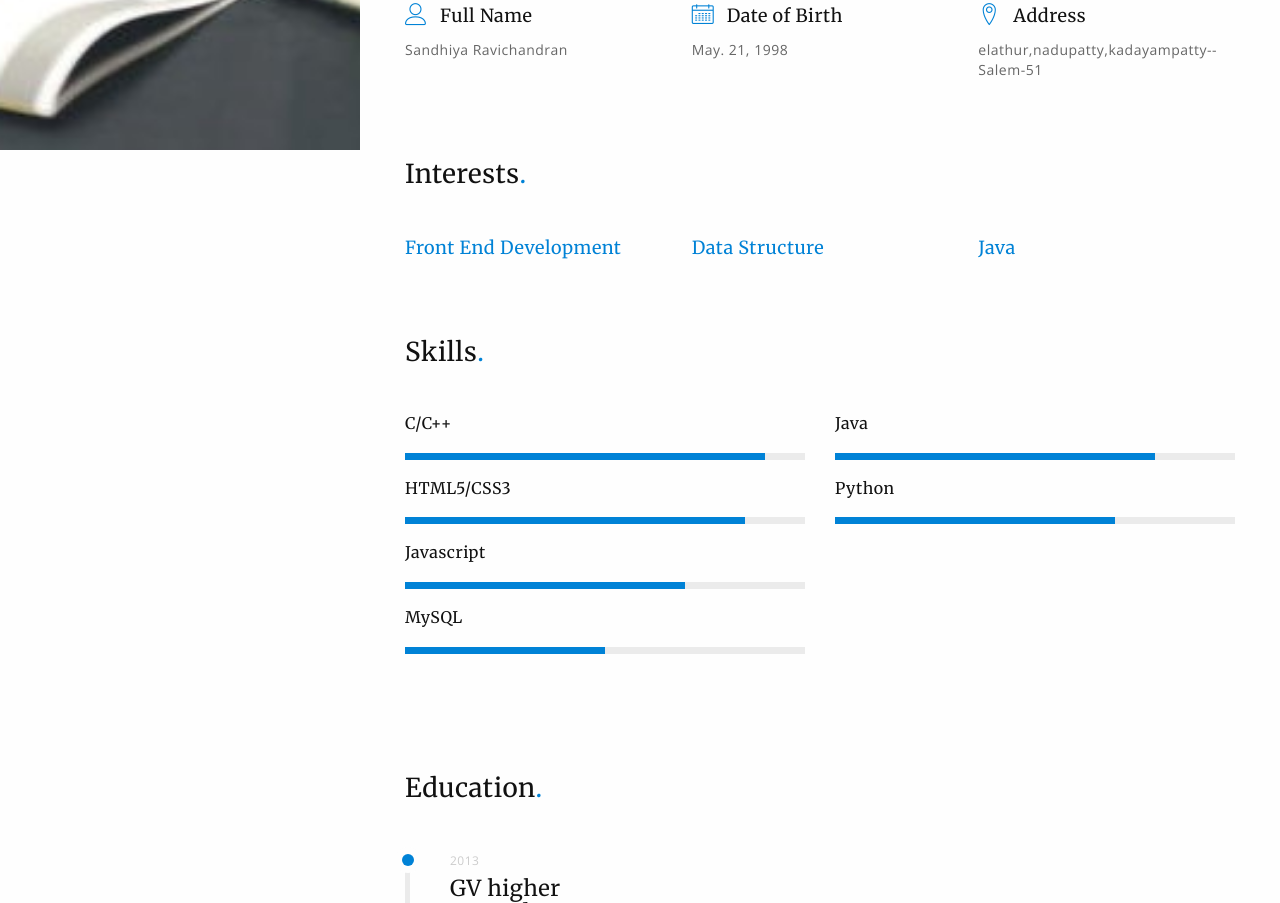
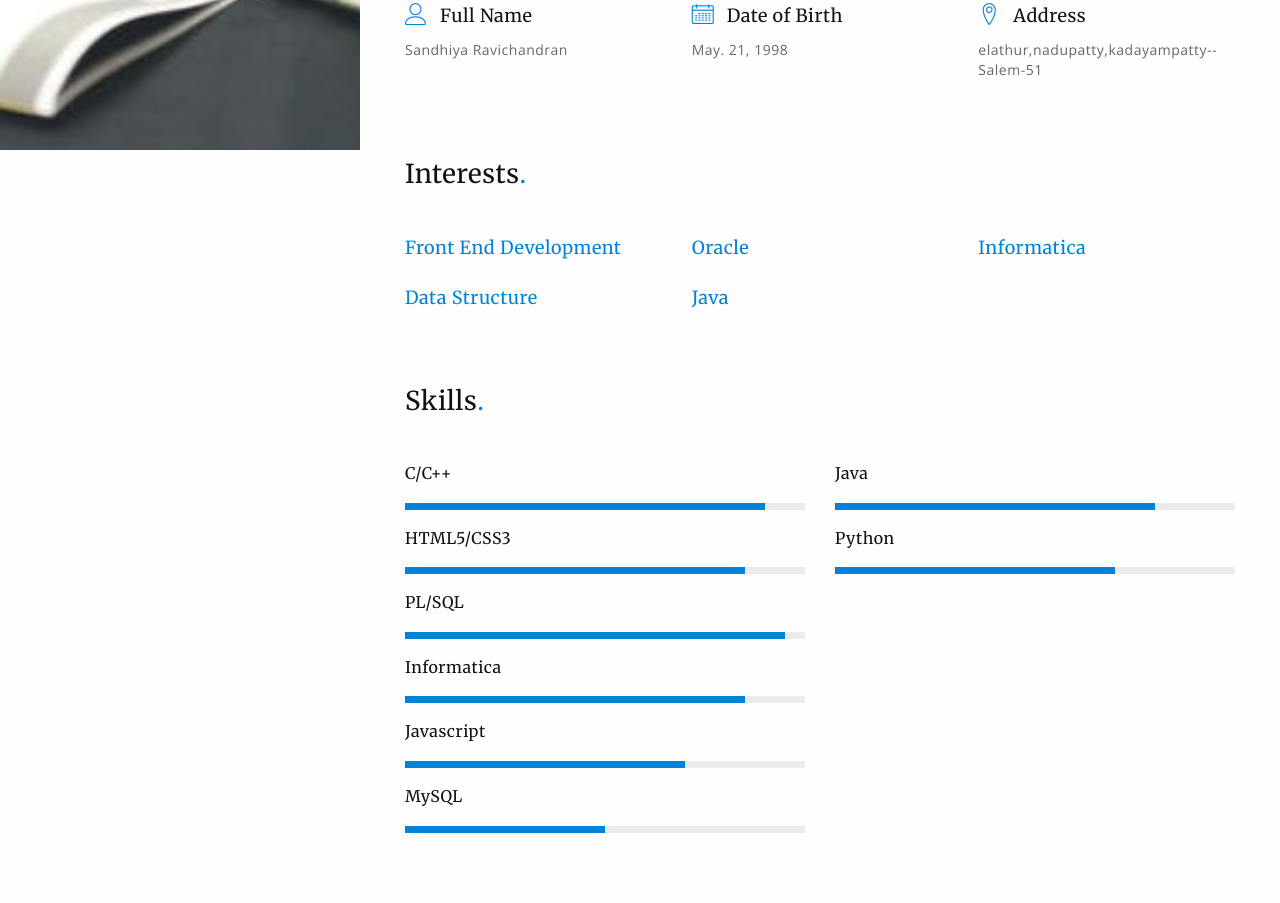
Before and after one commit to sandhiya21/sandhiya21.github.io, a plain HTML site: page index.html in a window 1280 px wide. Shown: the part 650-1553 px from the top of the page. Drawn offline with nearby package versions, Linux system fonts and the light colour scheme.

Commit message:
Add files via upload

```diff
--- a/index.html
+++ b/index.html
@@ -138,7 +138,21 @@
                         </div>
                     </div><!-- / award -->
 
-                    <div class="col-md-4">
+
+		       <div class="col-md-4">
+                        <div class="award">
+                            <h5 class="text-primary">Oracle</h5>
+
+                        </div>
+                    </div><!-- / award -->
+
+		        <div class="col-md-4">
+                        <div class="award">
+                            <h5 class="text-primary">Informatica</h5>
+
+                        </div>
+                    </div><!-- / award -->
+			<div class="col-md-4">
                         <div class="award">
                             <h5 class="text-primary">Data Structure</h5>
 
@@ -175,6 +189,16 @@
                             <h6 class="progress-title">HTML5/CSS3</h6>
                             <div class="progress">
                                 <div class="progress-bar progress-bar-primary animated fadeInLeft" role="progressbar" aria-valuenow="85" aria-valuemin="0" aria-valuemax="100" style="width: 85%">
+                                </div>
+                            </div><!-- / progress -->
+			      <h6 class="progress-title">PL/SQL</h6>
+                            <div class="progress">
+                                <div class="progress-bar progress-bar-primary animated fadeInLeft" role="progressbar" aria-valuenow="95" aria-valuemin="0" aria-valuemax="100" style="width: 95%">
+                                </div>
+                            </div><!-- / progress -->
+			       <h6 class="progress-title">Informatica</h6>
+                            <div class="progress">
+                                <div class="progress-bar progress-bar-primary animated fadeInLeft" role="progressbar" aria-valuenow="80" aria-valuemin="0" aria-valuemax="100" style="width: 85%">
                                 </div>
                             </div><!-- / progress -->
 
```
